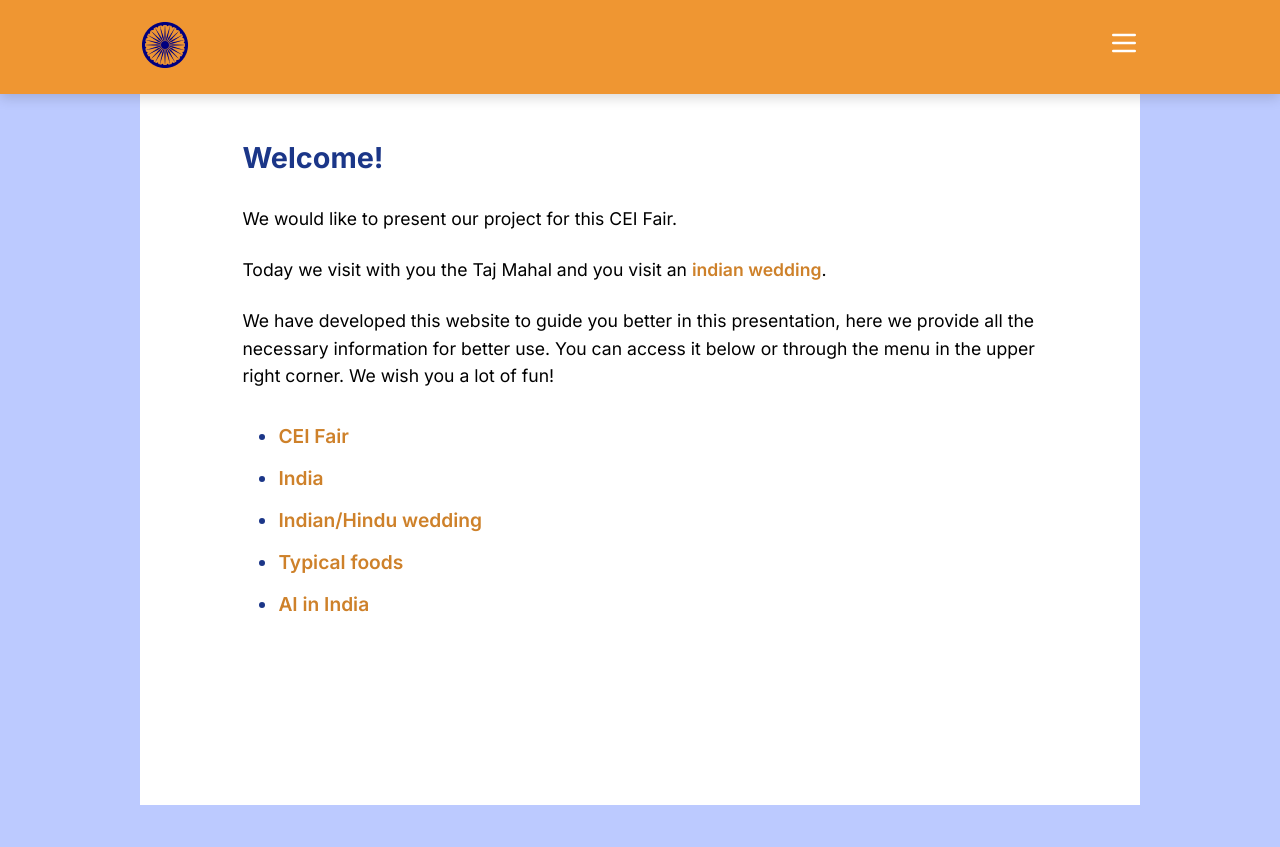
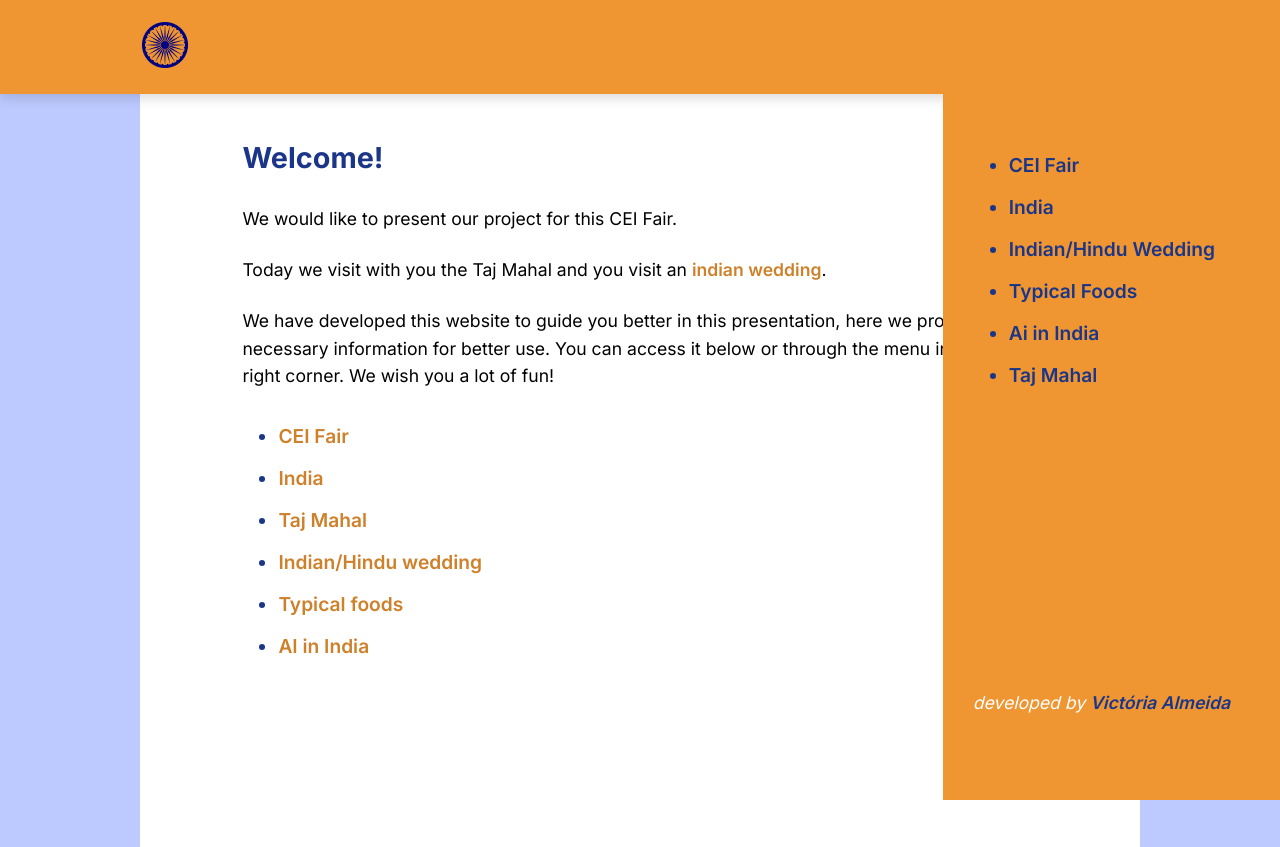
Before and after one commit to ma-vick/india-ceifair, a React (Vite) app: page / in a window 1280 px wide. Before the commit the page ends 805 px from the top, so only its background shows below. Built offline with nearby package versions, Linux system fonts and the light colour scheme; a web font is replaced by a local one.

Commit message:
create taj mahal page and sidebar

```diff
--- a/src/components/Header/Header.jsx
+++ b/src/components/Header/Header.jsx
@@ -2,10 +2,12 @@ import "./Header.css";
 import Logo from "../../assets/imgs/brasao-india.png";
 import { LuMenu } from "react-icons/lu";
 import { Link } from "react-router-dom";
+import SideBar from "../SideBar/SideBar";
 
 function Header() {
   return (
     <header className="header">
+      <SideBar />
       <div className="container">
         <Link to='/'><img src={Logo} alt="Logo" className="logo" /></Link>
         <span className="menu-info">
--- a/src/components/MainContainer/MainContainer.css
+++ b/src/components/MainContainer/MainContainer.css
@@ -26,6 +26,16 @@ ul,
 ol {
   padding: 0 0 0 36px;
   margin: 35px 0;
+}
+
+.container-img {
+  width: 85%;
+  margin: 0 auto;
+}
+
+.container-img img {
+  width: 100%;
+  margin: 12px 0 24px;
 }
 
 ul img,
--- a/src/components/SideBar/SideBar.css
+++ b/src/components/SideBar/SideBar.css
@@ -0,0 +1,28 @@
+.nav-sidebar {
+    display: flex;
+    flex-direction: column;
+    justify-content: space-between;
+    position: absolute;
+    right: 0;
+    background-color: #ef9632;
+    min-height: 100vh;
+    padding: 80px 50px 40px 30px;
+    max-width: 60vw;
+}
+
+.nav-sidebar ul li a {
+    color: #1b3688;
+}
+
+.nav-sidebar ul li a:hover {
+    color: white;
+}
+
+.credits {
+    font-style: italic;
+    color: white;
+}
+
+.credits a {
+    color: #1b3688;
+}
--- a/src/components/SideBar/SideBar.jsx
+++ b/src/components/SideBar/SideBar.jsx
@@ -1,7 +1,34 @@
+import { Link } from 'react-router-dom';
 import './SideBar.css';
 
 export default function SideBar(){
     return (
-
+        <nav className='nav-sidebar'>
+            <div className="nav-container">
+                <ul className='ul-sidebar'>
+                    <li>
+                        <Link to="cei-fair">CEI Fair</Link>
+                    </li>
+                    <li>
+                        <Link to="india">India</Link>
+                    </li>
+                    <li>
+                        <Link to="wedding">Indian/Hindu Wedding</Link>
+                    </li>
+                    <li>
+                        <Link to="foods">Typical Foods</Link>
+                    </li>
+                    <li>
+                        <Link to="ai">Ai in India</Link>
+                    </li>
+                    <li>
+                        <Link to="taj-mahal">Taj Mahal</Link>
+                    </li>
+                </ul>
+            </div>
+            <div className="credits">
+                <p>developed by <a href="https://github.com/ma-vick" target="_blank" rel='noreferrer'>Victória Almeida</a></p>
+            </div>
+        </nav>
     );
 }
--- a/src/main.jsx
+++ b/src/main.jsx
@@ -10,6 +10,7 @@ import CeiFair from "./pages/CeiFair/CeiFair";
 import India from "./pages/India/India";
 import Foods from "./pages/Foods/Foods";
 import AiIndia from "./pages/AiIndia/AiIndia";
+import TajMahal from "./pages/TajMahal/TajMahal";
 
 const router = createBrowserRouter([
   {
@@ -27,6 +28,10 @@ const router = createBrowserRouter([
       {
         path: 'india',
         element: <India />,
+      },
+      {
+        path: 'taj-mahal',
+        element: <TajMahal />,
       },
       {
         path: 'wedding',
--- a/src/pages/Home/Home.jsx
+++ b/src/pages/Home/Home.jsx
@@ -26,6 +26,9 @@ function Home() {
           <Link to="india">India</Link>
         </li>
         <li>
+          <Link to="taj-mahal">Taj Mahal</Link>
+        </li>
+        <li>
           <Link to="wedding">Indian/Hindu wedding</Link>
         </li>
         <li>
--- /dev/null
+++ b/src/pages/TajMahal/TajMahal.jsx
@@ -0,0 +1,23 @@
+import MainContainer from '../../components/MainContainer/MainContainer';
+import tajmahal from '../../assets/imgs/tajmahal.png';
+
+function TajMahal() {
+    const content = (
+        <section>
+            <h1>Taj Mahal</h1>
+            <div className="container-img">
+                <img src={tajmahal} alt="Taj Mahal" />
+            </div>
+            <p>The Taj Mahal is a magnificent white marble mausoleum located in Agra, India. It was built by the Mughal Emperor Shah Jahan in memory of his beloved wife Mumtaz Mahal, who passed away during childbirth in 1631. Construction of the Taj Mahal began in 1632 and was completed in 1653.</p>
+            <p>The Taj Mahal's design is a fusion of various architectural styles, including Persian, Islamic, and Indian influences. The central dome is surrounded by four smaller domes and sits atop a large platform. The entire structure is adorned with intricate inlay work, calligraphy, and delicate marble carvings.</p>
+            <p>The gardens around the Taj Mahal are meticulously laid out in a geometric pattern, with reflecting pools that enhance the beauty of the monument. The symmetry and elegance of the Taj Mahal have earned it the title of one of the most iconic and recognizable buildings in the world. It is also recognized as a UNESCO World Heritage Site and is considered a symbol of love and architectural brilliance.</p>
+            <a href="https://www.taj-mahal.net/newtaj/tour/p_bullet_4/p_bullet_4.html" target="_blank">Visit the Taj Mahal with us.</a>
+        </section>
+    );
+
+  return (
+    <MainContainer childrn={content} />
+  );
+}
+
+export default TajMahal;
```
Also changed, not shown: src/assets/imgs/tajmahal.png (added).
